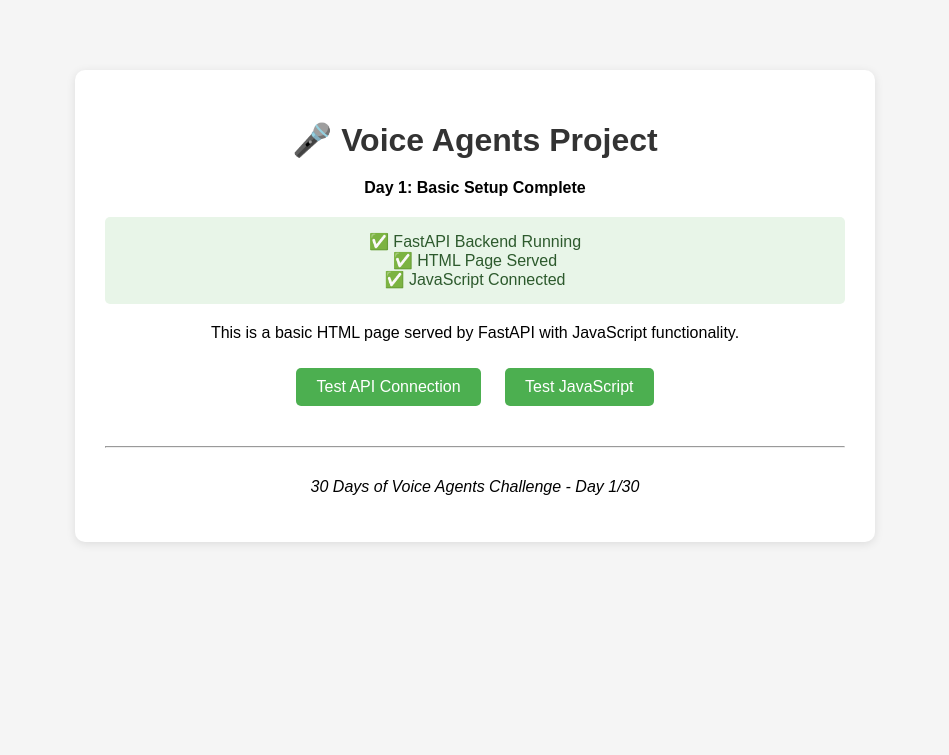
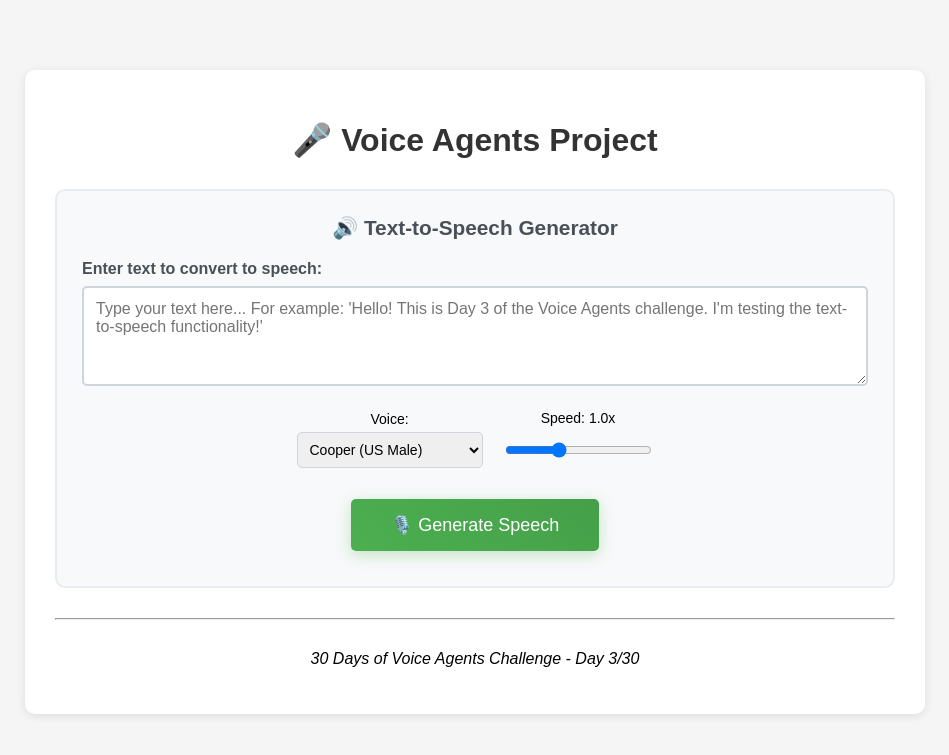
Before and after one commit to Keerthi2311/voice-agents-project, a FastAPI app: page / in a window 1280 px wide. Shown: the top 755 px of the page, without its empty margins (165-1114 px from the left). Run offline with FastAPI, Linux system fonts and the light colour scheme.

Commit message:
Day 3: Complete TTS Audio Playback Implementation
✨ Features Added:
- Interactive TTS web interface with text input
- Voice selection dropdown (Cooper, Samantha, Hazel, Ivy, Wayne)
- Speed control slider for speech rate adjustment
- Real-time audio generation using Murf AI API
- HTML5 audio player with playback controls
- Clean, professional UI design

🔧 Technical Improvements:
- Fixed Murf API integration (audioFile response handling)
- Updated API endpoint to /speech/generate
- Corrected API header format (api-key instead of Authorization)
- Updated voice IDs to match real Murf voices
- Added async audio generation and playback
- Implemented proper error handling for TTS workflow

🎯 Completed: 30 Days of Voice Agents Challenge - Day 3/30
Ready for Day 4! 🚀

```diff
--- a/main.py
+++ b/main.py
@@ -1,13 +1,42 @@
-from fastapi import FastAPI
+from fastapi import FastAPI, HTTPException
 from fastapi.responses import HTMLResponse
 from fastapi.staticfiles import StaticFiles
+from pydantic import BaseModel
+import httpx
 import os
+from dotenv import load_dotenv
+import logging
 
-app = FastAPI(title="Voice Agents Project ", version="1.0.0")
+# Load environment variables
+load_dotenv()
+
+# Configure logging
+logging.basicConfig(level=logging.INFO)
+logger = logging.getLogger(__name__)
+
+app = FastAPI(
+    title="Voice Agents Project - Day 2",
+    version="2.0.0",
+    description="30 Days of Voice Agents Challenge - Now with TTS Integration!"
+)
 
 # Mount static files directory
 if os.path.exists("static"):
     app.mount("/static", StaticFiles(directory="static"), name="static")
+
+# Pydantic models for request/response
+class TTSRequest(BaseModel):
+    text: str
+    voice_id: str = "en-US-davis"  # Default voice
+    speed: float = 1.0
+
+class TTSResponse(BaseModel):
+    success: bool
+    audio_url: str = None
+    message: str
+    text: str
+    voice_id: str
+    day: int = 2
 
 @app.get("/", response_class=HTMLResponse)
 async def read_root():
@@ -19,7 +48,7 @@
 @app.get("/api/hello")
 async def hello_api():
     """Sample API endpoint"""
-    return {"message": "Hello from Voice Agents Backend!", "day": 1, "status": "success"}
+    return {"message": "Hello from Voice Agents Backend!", "day": 2, "status": "success"}
 
 @app.get("/api/voice-status")
 async def voice_status():
@@ -27,10 +56,105 @@
     return {
         "voice_agent": "initialized",
         "features": ["text-to-speech", "speech-to-text", "voice-commands"],
-        "day": 1,
-        "challenge": "30 Days of Voice Agents"
+        "day": 2,
+        "challenge": "30 Days of Voice Agents",
+        "new_features": ["REST TTS API", "Murf AI Integration", "Audio Generation"]
+    }
+
+@app.post("/api/tts/generate", response_model=TTSResponse)
+async def generate_speech(request: TTSRequest):
+    """
+    Generate speech from text using Murf AI TTS API
+
+    - **text**: The text to convert to speech
+    - **voice_id**: Voice identifier (default: en-US-davis)
+    - **speed**: Speech speed (default: 1.0)
+    """
+    try:
+        logger.info(f"TTS request received: {request.text[:50]}...")
+
+        # Get API key from environment
+        api_key = os.getenv("MURF_API_KEY")
+        base_url = os.getenv("MURF_BASE_URL", "https://api.murf.ai/v1")
+
+        if not api_key or api_key == "your_murf_api_key_here":
+            # For demo purposes, return a mock response
+            logger.warning("No valid API key found, returning mock response")
+            return TTSResponse(
+                success=True,
+                audio_url="https://example.com/generated-audio-mock.mp3",
+                message="Mock TTS generation successful! (Replace with real Murf API key)",
+                text=request.text,
+                voice_id=request.voice_id
+            )
+
+        # Prepare the request to Murf API
+        headers = {
+            "api-key": api_key,
+            "Content-Type": "application/json"
+        }
+
+        payload = {
+            "text": request.text,
+            "voice_id": request.voice_id,
+            "speed": request.speed,
+            "format": "mp3"
+        }
+
+        # Make the API call to Murf
+        async with httpx.AsyncClient() as client:
+            response = await client.post(
+                f"{base_url}/speech/generate",
+                headers=headers,
+                json=payload,
+                timeout=30.0
+            )
+
+            if response.status_code == 200:
+                result = response.json()
+                logger.info("TTS generation successful")
+
+                # Get audio URL from Murf's response format
+                audio_url = result.get("audioFile", "")
+
+                return TTSResponse(
+                    success=True,
+                    audio_url=audio_url,
+                    message="TTS generation successful!",
+                    text=request.text,
+                    voice_id=request.voice_id
+                )
+            else:
+                logger.error(f"Murf API error: {response.status_code}")
+                raise HTTPException(
+                    status_code=response.status_code,
+                    detail=f"Murf API error: {response.text}"
+                )
+
+    except httpx.TimeoutException:
+        logger.error("TTS request timeout")
+        raise HTTPException(status_code=408, detail="TTS request timeout")
+    except Exception as e:
+        logger.error(f"TTS generation failed: {str(e)}")
+        raise HTTPException(status_code=500, detail=f"TTS generation failed: {str(e)}")
+
+@app.get("/api/tts/voices")
+async def get_available_voices():
+    """Get list of available TTS voices"""
+    return {
+        "voices": [
+            {"id": "en-US-cooper", "name": "Cooper (US Male)", "language": "en-US"},
+            {"id": "en-US-samantha", "name": "Samantha (US Female)", "language": "en-US"},
+            {"id": "en-UK-hazel", "name": "Hazel (UK Female)", "language": "en-UK"},
+            {"id": "en-AU-ivy", "name": "Ivy (AU Female)", "language": "en-AU"},
+            {"id": "en-US-wayne", "name": "Wayne (US Male)", "language": "en-US"}
+        ],
+        "default": "en-US-cooper",
+        "day": 3
     }
 
 if __name__ == "__main__":
     import uvicorn
-    uvicorn.run(app, host="0.0.0.0", port=8001)
+    port = int(os.getenv("PORT", 8001))
+    host = os.getenv("HOST", "0.0.0.0")
+    uvicorn.run(app, host=host, port=port)
--- a/requirements.txt
+++ b/requirements.txt
@@ -1,2 +1,5 @@
 fastapi==0.104.1
 uvicorn[standard]==0.24.0
+httpx==0.25.0
+python-dotenv==1.0.0
+pydantic==2.4.2
--- a/static/app.js
+++ b/static/app.js
@@ -1,15 +1,149 @@
-// Voice Agents Project - Day 1 (Basic Version)
-// Simple JavaScript for basic functionality
+// Voice Agents Project - Day 3
+// JavaScript for TTS audio playback functionality
 
-console.log('Voice Agents Project Day 1 - Loaded Successfully!');
+console.log('🎤 Voice Agents Project Day 3 - TTS Audio Playback Loaded!');
 
-// Simple function to test JavaScript
-function showMessage() {
-    alert('JavaScript is working! 🎉');
-    console.log('JavaScript test button clicked');
+// Initialize the app when page loads
+document.addEventListener('DOMContentLoaded', function() {
+    initializeApp();
+});
+
+function initializeApp() {
+    console.log('✅ Day 3 Complete: FastAPI + TTS + Audio Playback working together!');
+
+    // Update speed display when range changes
+    const speedRange = document.getElementById('speedRange');
+    const speedValue = document.getElementById('speedValue');
+
+    if (speedRange && speedValue) {
+        speedRange.addEventListener('input', function() {
+            speedValue.textContent = this.value + 'x';
+        });
+    }
 }
 
-// Simple function to test API
+// NEW: Main TTS function for Day 3
+async function generateSpeech() {
+    const textInput = document.getElementById('textInput');
+    const voiceSelect = document.getElementById('voiceSelect');
+    const speedRange = document.getElementById('speedRange');
+    const generateBtn = document.getElementById('generateBtn');
+    const messageDiv = document.getElementById('message');
+    const audioSection = document.getElementById('audioSection');
+    const audioPlayer = document.getElementById('audioPlayer');
+    const audioInfo = document.getElementById('audioInfo');
+
+    // Get input values
+    const text = textInput.value.trim();
+    const voiceId = voiceSelect.value;
+    const speed = parseFloat(speedRange.value);
+
+    // Validate input
+    if (!text) {
+        showMessage('Please enter some text to convert to speech!', 'error');
+        textInput.focus();
+        return;
+    }
+
+    if (text.length > 1000) {
+        showMessage('Text is too long! Please keep it under 1000 characters.', 'error');
+        return;
+    }
+
+    try {
+        // Show loading state
+        generateBtn.disabled = true;
+        generateBtn.innerHTML = '<span class="loading"></span>Generating Speech...';
+        showMessage('Converting text to speech...', 'info');
+        audioSection.classList.remove('show');
+
+        // Prepare the request
+        const requestData = {
+            text: text,
+            voice_id: voiceId,
+            speed: speed
+        };
+
+        console.log('TTS Request:', requestData);
+
+        // Make API call to our TTS endpoint
+        const response = await fetch('/api/tts/generate', {
+            method: 'POST',
+            headers: {
+                'Content-Type': 'application/json',
+            },
+            body: JSON.stringify(requestData)
+        });
+
+        if (!response.ok) {
+            throw new Error(`HTTP error! status: ${response.status}`);
+        }
+
+        const result = await response.json();
+        console.log('TTS Response:', result);
+
+        if (result.success && result.audio_url) {
+            // Success! Show the audio player
+            showMessage('Speech generated successfully! 🎉', 'success');
+
+            // Set up audio player
+            audioPlayer.src = result.audio_url;
+            audioPlayer.load(); // Reload the audio element
+
+            // Show audio section
+            audioSection.classList.add('show');
+
+            // Update audio info
+            audioInfo.innerHTML = `
+                <p><strong>Text:</strong> "${result.text}"</p>
+                <p><strong>Voice:</strong> ${result.voice_id}</p>
+                <p><strong>Audio URL:</strong> <a href="${result.audio_url}" target="_blank">Open Audio</a></p>
+            `;
+
+            // Auto-play the audio (with user gesture requirement)
+            try {
+                await audioPlayer.play();
+                console.log('Audio started playing automatically');
+            } catch (autoplayError) {
+                console.log('Autoplay prevented by browser, user needs to click play');
+                showMessage('Audio ready! Click the play button to listen. 🔊', 'success');
+            }
+
+        } else {
+            // Handle API success but no audio URL
+            showMessage(result.message || 'TTS generation completed, but no audio URL received.', 'error');
+            console.error('TTS API returned success but no audio URL:', result);
+        }
+
+    } catch (error) {
+        console.error('TTS Error:', error);
+        showMessage(`Error generating speech: ${error.message}`, 'error');
+        audioSection.classList.remove('show');
+    } finally {
+        // Reset button state
+        generateBtn.disabled = false;
+        generateBtn.innerHTML = '🎙️ Generate Speech';
+    }
+}
+
+// Helper function to show messages
+function showMessage(message, type = 'info') {
+    const messageDiv = document.getElementById('message');
+    if (!messageDiv) return;
+
+    messageDiv.textContent = message;
+    messageDiv.className = `message ${type}`;
+    messageDiv.style.display = 'block';
+
+    // Auto-hide info messages after 5 seconds
+    if (type === 'info') {
+        setTimeout(() => {
+            messageDiv.style.display = 'none';
+        }, 5000);
+    }
+}
+
+// Day 1/2 functions - keeping for backward compatibility
 async function testAPI() {
     try {
         const response = await fetch('/api/hello');
@@ -31,5 +165,41 @@
     }
 }
 
+function showMessage_old() {
+    alert('JavaScript is working! 🎉');
+    console.log('JavaScript test button clicked');
+}
+
+// Keep the old function name for backward compatibility
+function showMessage() {
+    showMessage_old();
+}
+
+// Add some sample text suggestions
+function loadSampleText(sampleNumber) {
+    const textInput = document.getElementById('textInput');
+    const samples = [
+        "Hello! This is Day 3 of the 30 Days Voice Agents challenge. I'm testing the text-to-speech functionality!",
+        "Welcome to the future of voice technology. This AI-powered system can convert any text into natural-sounding speech.",
+        "The quick brown fox jumps over the lazy dog. This sentence contains every letter in the English alphabet!",
+        "Good morning! Today is a beautiful day to learn about artificial intelligence and voice synthesis technology."
+    ];
+
+    if (textInput && samples[sampleNumber]) {
+        textInput.value = samples[sampleNumber];
+        textInput.focus();
+    }
+}
+
+// Add keyboard shortcut for generating speech (Ctrl/Cmd + Enter)
+document.addEventListener('keydown', function(event) {
+    if ((event.ctrlKey || event.metaKey) && event.key === 'Enter') {
+        event.preventDefault();
+        generateSpeech();
+    }
+});
+
 // Log success message
-console.log('✅ Day 1 Complete: FastAPI + HTML + JavaScript working together!');
+console.log('%c🎤 Welcome to Voice Agents Project Day 3!', 'color: #4CAF50; font-size: 18px; font-weight: bold;');
+console.log('%cNew Feature: TTS Audio Playback! 🔊', 'color: #45a049; font-size: 14px;');
+console.log('%cPress Ctrl+Enter to generate speech quickly!', 'color: #666; font-size: 12px;');
--- a/templates/index.html
+++ b/templates/index.html
@@ -3,11 +3,11 @@
 <head>
     <meta charset="UTF-8">
     <meta name="viewport" content="width=device-width, initial-scale=1.0">
-    <title>Voice Agents Project - Day 1</title>
+    <title>Voice Agents Project - Day 3</title>
     <style>
         body {
             font-family: Arial, sans-serif;
-            max-width: 800px;
+            max-width: 900px;
             margin: 50px auto;
             padding: 20px;
             background-color: #f5f5f5;
@@ -23,7 +23,13 @@
 
         h1 {
             color: #333;
-            margin-bottom: 20px;
+            margin-bottom: 10px;
+        }
+
+        .day-info {
+            color: #666;
+            font-size: 1.1rem;
+            margin-bottom: 30px;
         }
 
         .status {
@@ -34,19 +40,134 @@
             margin: 20px 0;
         }
 
+        /* TTS Interface Styles */
+        .tts-section {
+            background: #f8f9fa;
+            border: 2px solid #e9ecef;
+            border-radius: 10px;
+            padding: 25px;
+            margin: 30px 0;
+        }
+
+        .tts-title {
+            color: #495057;
+            font-size: 1.3rem;
+            margin-bottom: 20px;
+            font-weight: bold;
+        }
+
+        .input-group {
+            margin-bottom: 20px;
+        }
+
+        .input-group label {
+            display: block;
+            text-align: left;
+            margin-bottom: 8px;
+            font-weight: bold;
+            color: #495057;
+        }
+
+        #textInput {
+            width: 100%;
+            height: 100px;
+            padding: 12px;
+            border: 2px solid #ced4da;
+            border-radius: 5px;
+            font-size: 16px;
+            font-family: Arial, sans-serif;
+            resize: vertical;
+            box-sizing: border-box;
+        }
+
+        #textInput:focus {
+            outline: none;
+            border-color: #4CAF50;
+            box-shadow: 0 0 5px rgba(76, 175, 80, 0.3);
+        }
+
+        .voice-controls {
+            display: flex;
+            gap: 20px;
+            justify-content: center;
+            align-items: center;
+            margin: 20px 0;
+            flex-wrap: wrap;
+        }
+
+        .voice-group {
+            display: flex;
+            flex-direction: column;
+            align-items: center;
+        }
+
+        .voice-group label {
+            margin-bottom: 5px;
+            font-size: 14px;
+        }
+
+        select, input[type="range"] {
+            padding: 8px;
+            border: 1px solid #ced4da;
+            border-radius: 5px;
+            font-size: 14px;
+        }
+
         button {
             background: #4CAF50;
             color: white;
-            padding: 10px 20px;
+            padding: 12px 30px;
             border: none;
             border-radius: 5px;
             cursor: pointer;
             font-size: 16px;
             margin: 10px;
+            transition: all 0.3s ease;
         }
 
         button:hover {
             background: #45a049;
+            transform: translateY(-1px);
+        }
+
+        button:disabled {
+            background: #cccccc;
+            cursor: not-allowed;
+            transform: none;
+        }
+
+        .generate-btn {
+            background: linear-gradient(45deg, #4CAF50, #45a049);
+            font-size: 18px;
+            padding: 15px 40px;
+            box-shadow: 0 4px 15px rgba(76, 175, 80, 0.3);
+        }
+
+        .generate-btn:hover {
+            box-shadow: 0 6px 20px rgba(76, 175, 80, 0.4);
+        }
+
+        .audio-section {
+            margin-top: 25px;
+            padding: 20px;
+            background: #fff3cd;
+            border: 1px solid #ffeaa7;
+            border-radius: 8px;
+            display: none;
+        }
+
+        .audio-section.show {
+            display: block;
+        }
+
+        .audio-section h3 {
+            color: #856404;
+            margin-bottom: 15px;
+        }
+
+        audio {
+            width: 100%;
+            margin: 10px 0;
         }
 
         .api-response {
@@ -58,29 +179,102 @@
             text-align: left;
             font-family: monospace;
             display: none;
+            font-size: 12px;
+        }
+
+        .loading {
+            display: inline-block;
+            width: 20px;
+            height: 20px;
+            border: 3px solid #f3f3f3;
+            border-top: 3px solid #4CAF50;
+            border-radius: 50%;
+            animation: spin 1s linear infinite;
+            margin-right: 10px;
+        }
+
+        @keyframes spin {
+            0% { transform: rotate(0deg); }
+            100% { transform: rotate(360deg); }
+        }
+
+        .message {
+            padding: 10px 15px;
+            border-radius: 5px;
+            margin: 10px 0;
+            font-weight: bold;
+        }
+
+        .message.success {
+            background: #d4edda;
+            color: #155724;
+            border: 1px solid #c3e6cb;
+        }
+
+        .message.error {
+            background: #f8d7da;
+            color: #721c24;
+            border: 1px solid #f5c6cb;
+        }
+
+        .api-test-section {
+            margin-top: 40px;
+            padding-top: 30px;
+            border-top: 2px solid #e9ecef;
         }
     </style>
 </head>
 <body>
     <div class="container">
         <h1>🎤 Voice Agents Project</h1>
-        <p><strong>Day 1: Basic Setup Complete</strong></p>
 
-        <div class="status">
-            ✅ FastAPI Backend Running<br>
-            ✅ HTML Page Served<br>
-            ✅ JavaScript Connected
+        <!-- TTS Interface Section -->
+        <div class="tts-section">
+            <div class="tts-title">🔊 Text-to-Speech Generator</div>
+
+            <div class="input-group">
+                <label for="textInput">Enter text to convert to speech:</label>
+                <textarea
+                    id="textInput"
+                    placeholder="Type your text here... For example: 'Hello! This is Day 3 of the Voice Agents challenge. I'm testing the text-to-speech functionality!'"
+                ></textarea>
+            </div>
+
+            <div class="voice-controls">
+                <div class="voice-group">
+                    <label for="voiceSelect">Voice:</label>
+                    <select id="voiceSelect">
+                        <option value="en-US-cooper">Cooper (US Male)</option>
+                        <option value="en-US-samantha">Samantha (US Female)</option>
+                        <option value="en-UK-hazel">Hazel (UK Female)</option>
+                        <option value="en-AU-ivy">Ivy (AU Female)</option>
+                        <option value="en-US-wayne">Wayne (US Male)</option>
+                    </select>
+                </div>
+
+                <div class="voice-group">
+                    <label for="speedRange">Speed: <span id="speedValue">1.0x</span></label>
+                    <input type="range" id="speedRange" min="0.5" max="2.0" step="0.1" value="1.0">
+                </div>
+            </div>
+
+            <button id="generateBtn" class="generate-btn" onclick="generateSpeech()">
+                🎙️ Generate Speech
+            </button>
+
+            <div id="message" class="message" style="display: none;"></div>
+
+            <div id="audioSection" class="audio-section">
+                <h3>🔊 Generated Audio:</h3>
+                <audio id="audioPlayer" controls>
+                    Your browser does not support the audio element.
+                </audio>
+                <div id="audioInfo"></div>
+            </div>
         </div>
 
-        <p>This is a basic HTML page served by FastAPI with JavaScript functionality.</p>
-
-        <button onclick="testAPI()">Test API Connection</button>
-        <button onclick="showMessage()">Test JavaScript</button>
-
-        <div id="response" class="api-response"></div>
-
         <hr style="margin: 30px 0;">
-        <p><em>30 Days of Voice Agents Challenge - Day 1/30</em></p>
+        <p><em>30 Days of Voice Agents Challenge - Day 3/30</em></p>
     </div>
 
     <script src="/static/app.js"></script>
```
Also changed, not shown: README.md.
